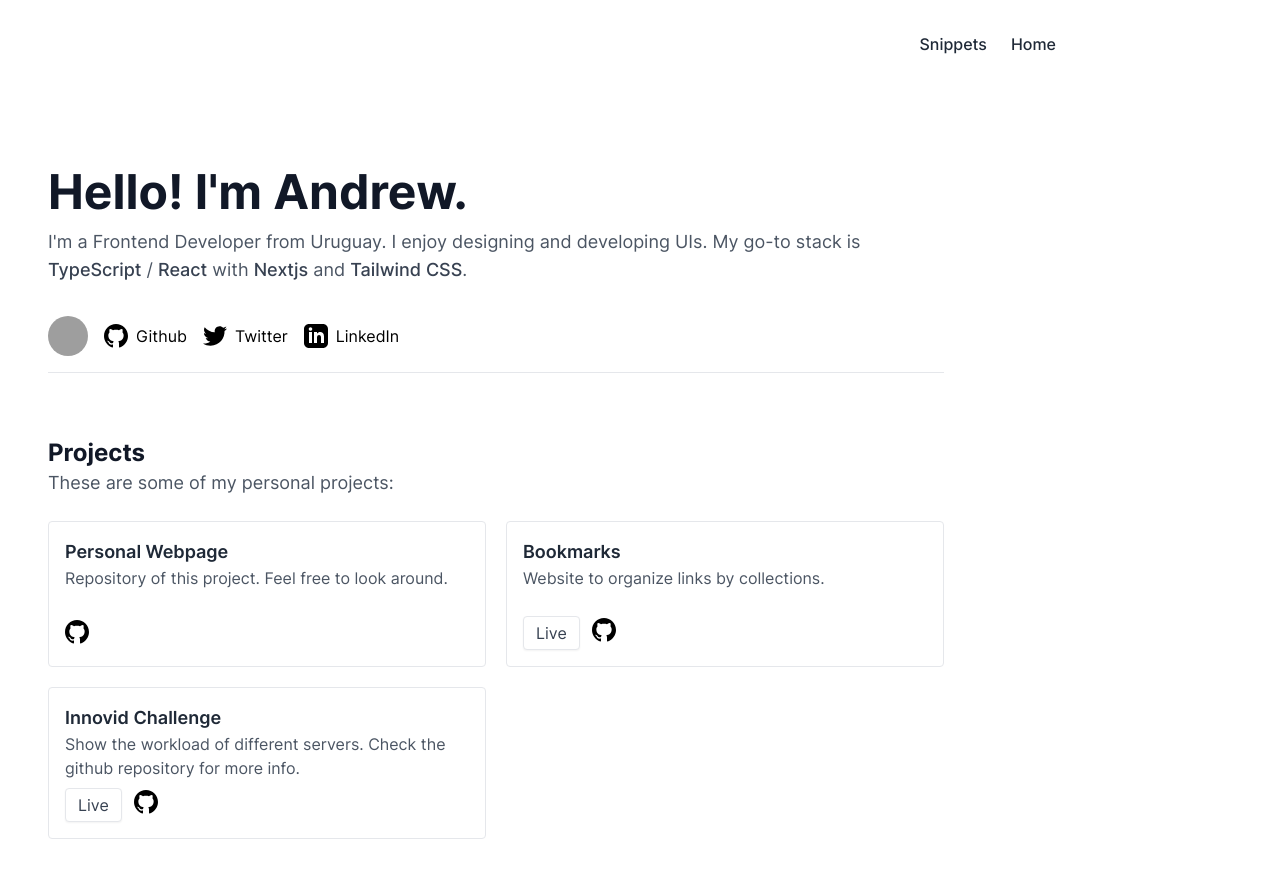
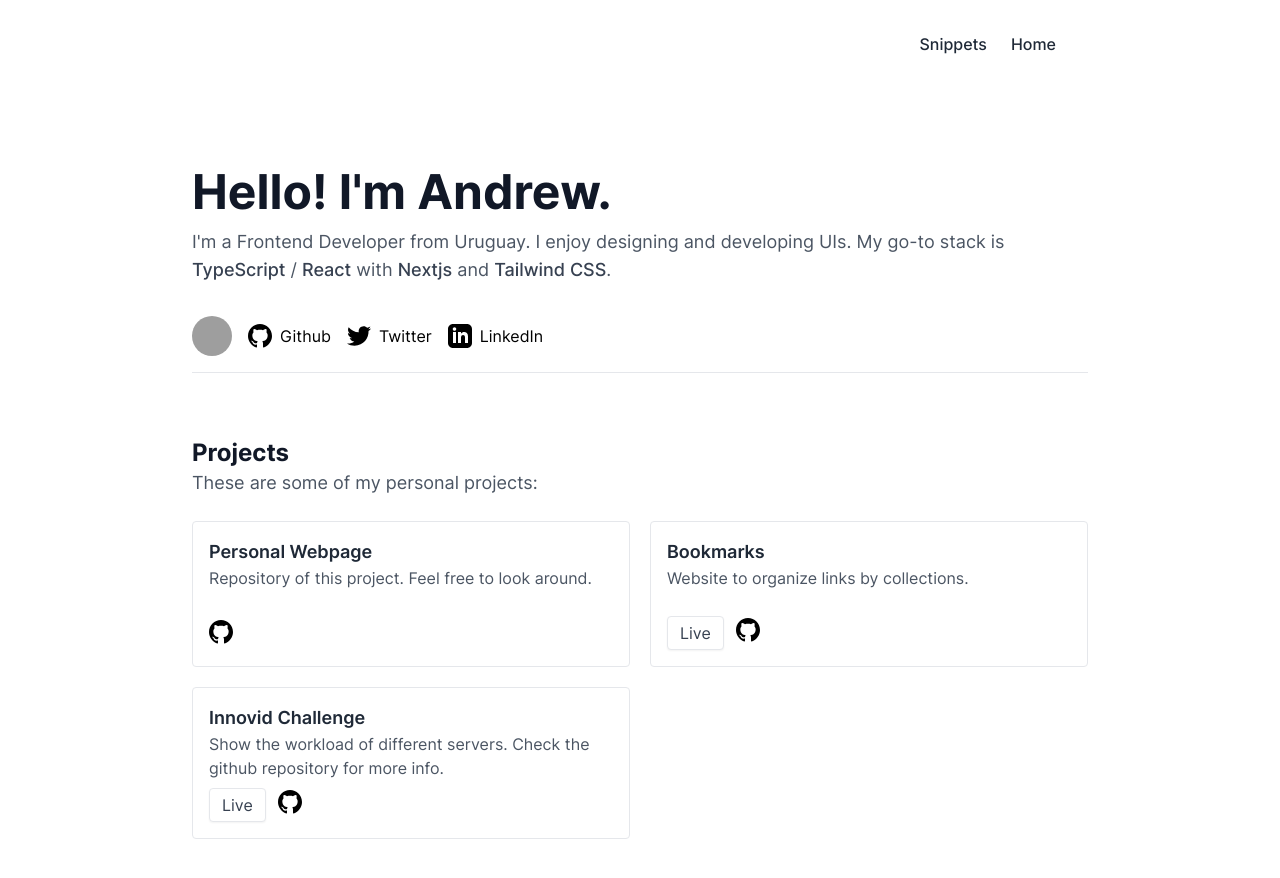
Before and after one commit to andresmarpz/website, a Next.js app: page / in a window 1280 px wide. Shown: the top 878 px of the page. Built offline with nearby package versions, Linux system fonts and the light colour scheme; grey boxes are pictures that could not be loaded.

Commit message:
Corrected layout main component alignment

```diff
--- a/components/Layout.tsx
+++ b/components/Layout.tsx
@@ -7,11 +7,11 @@ const Layout = ({ children }: { children: React.ReactNode }) => {
     return (
         <div>
             <Navigation />
-            <div className="flex justfiy-center">
-                <main className="bg-white w-full max-w-4xl h-screen min-w-320 mx-12">
+            <div className="flex justify-center">
+                <div className="flex justfiy-center bg-white w-full max-w-4xl h-screen min-w-320 m-auto mx-12">
                     {children}
                     <Footer />
-                </main>
+                </div>
             </div>
         </div>
     );
```
